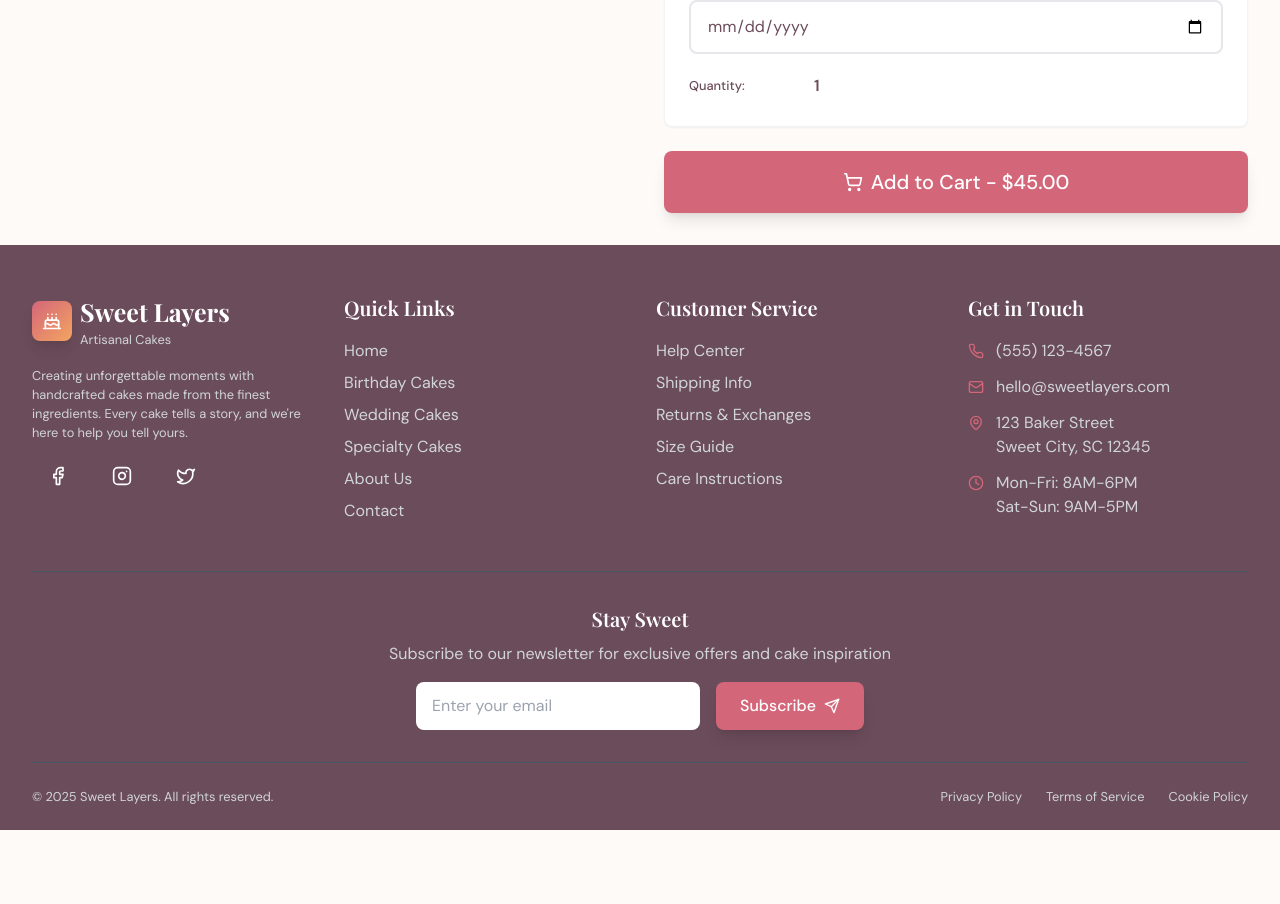
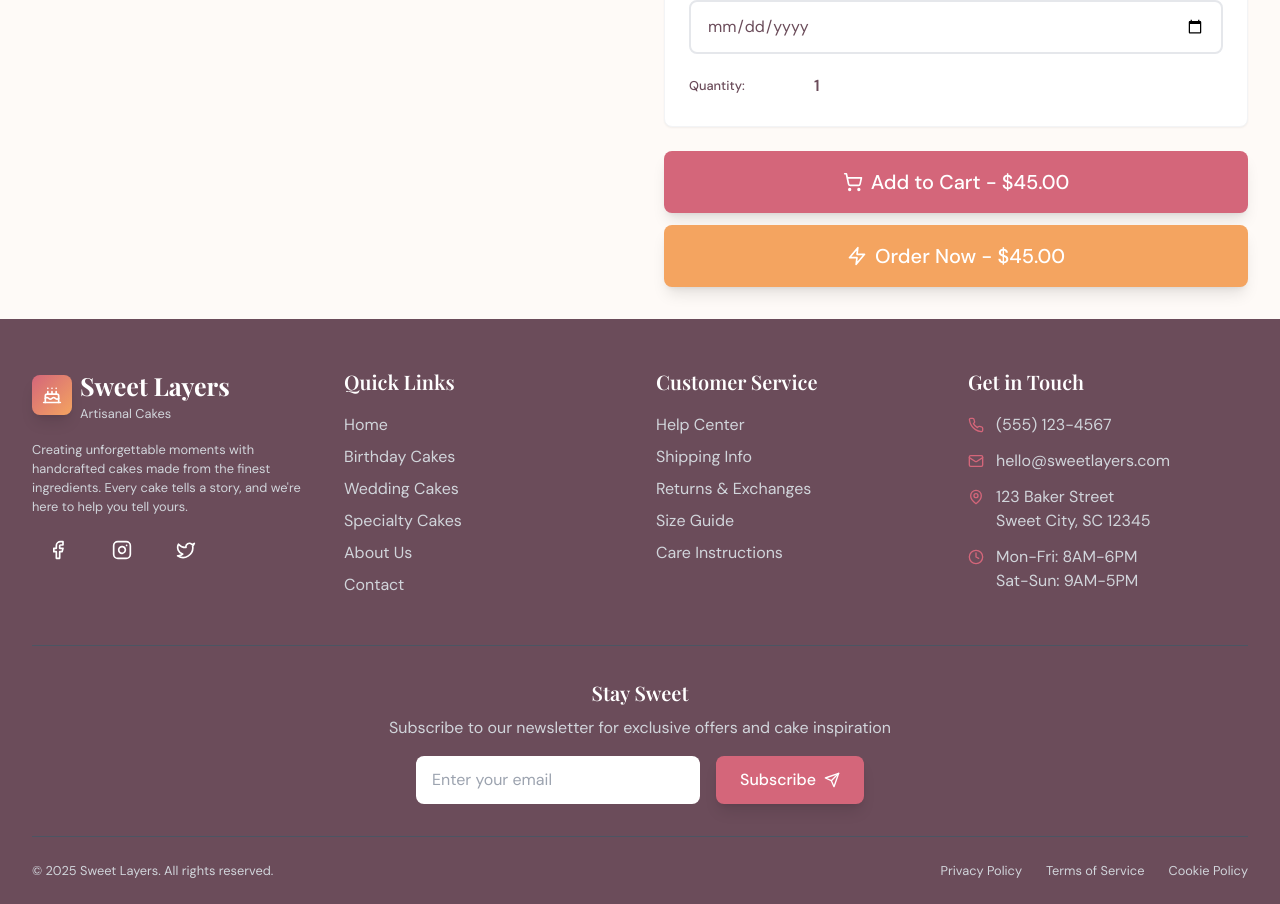
Before and after one commit to apper-canvas/sweet-layers-hyper, a React (Vite) app: page /cake/1 in a window 1280 px wide. Shown: the part 1017-1921 px from the top of the page. Before the commit the page ends 1847 px from the top, so only its background shows below. Built offline with nearby package versions, Linux system fonts and the light colour scheme.

Commit message:
Add missing Order Now button to ProductDetail page with proper styling and positioning

```diff
--- a/src/components/pages/ProductDetail.jsx
+++ b/src/components/pages/ProductDetail.jsx
@@ -312,8 +312,8 @@ const handleAddToCart = () => {
                 </div>
               </div>
             </div>
-
-            {/* Add to Cart Button */}
+{/* Action Buttons */}
+            <div className="space-y-3">
               <Button
                 variant="primary"
                 size="lg"
@@ -323,6 +323,17 @@ const handleAddToCart = () => {
                 <ApperIcon name="ShoppingCart" size={20} />
                 Add to Cart - ${totalPrice.toFixed(2)}
               </Button>
+
+              <Button
+                variant="accent"
+                size="lg"
+                onClick={handleOrderNow}
+                className="w-full"
+              >
+                <ApperIcon name="Zap" size={20} />
+                Order Now - ${totalPrice.toFixed(2)}
+              </Button>
+            </div>
           </div>
         </div>
       </div>
```
Lines whose indentation alone changed are shown as unchanged.
